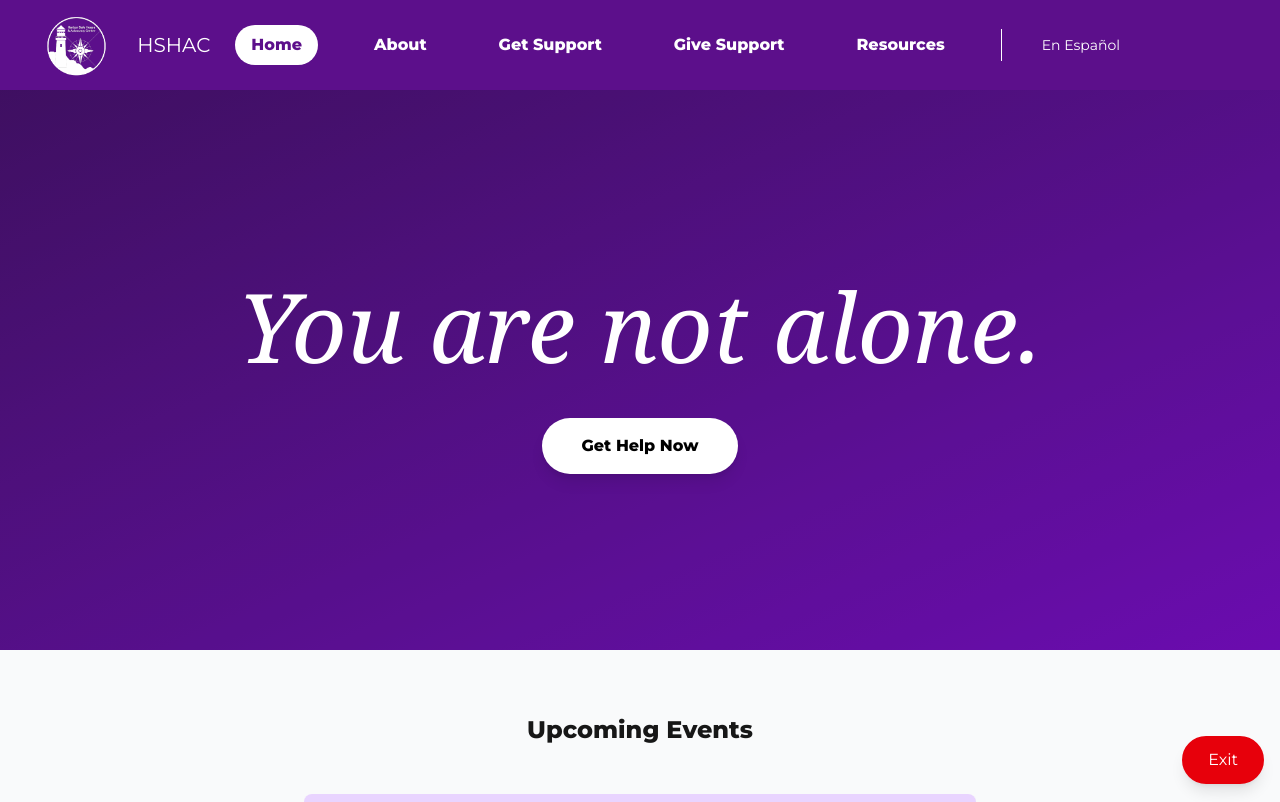
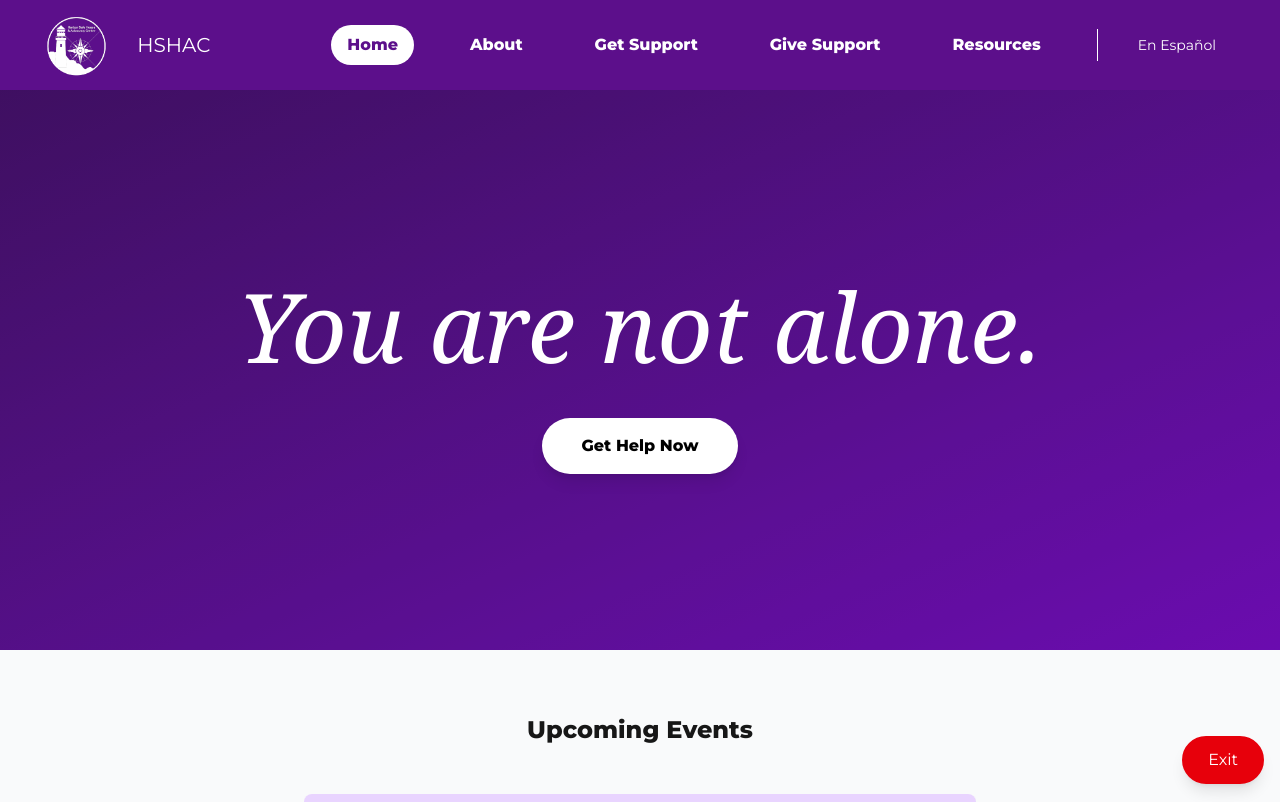
Before and after one commit to bhuddlez2/HarborSafeProject, a Next.js app in the folder frontend/my-app/: page / in a window 1280 px wide. Shown: the top 802 px of the page. Built offline with nearby package versions, Linux system fonts and the light colour scheme.

Commit message:
nav bar rework

```diff
--- a/frontend/my-app/src/app/page.js
+++ b/frontend/my-app/src/app/page.js
@@ -99,8 +99,8 @@ export default function Home() {
           {/* Navigation links on the right side of the navbar,
           flex and items-center for alignment,
           gap-10 for spacing between links,
-          mr-32 for right margin to create space from the edge */}
-        <div className="flex items-center gap-10 mr-32">
+          mr-8 for a small right margin from the edge */}
+        <div className="flex items-center gap-10 mr-8">
           {/*
           Home link
           text-white for link color,
```
